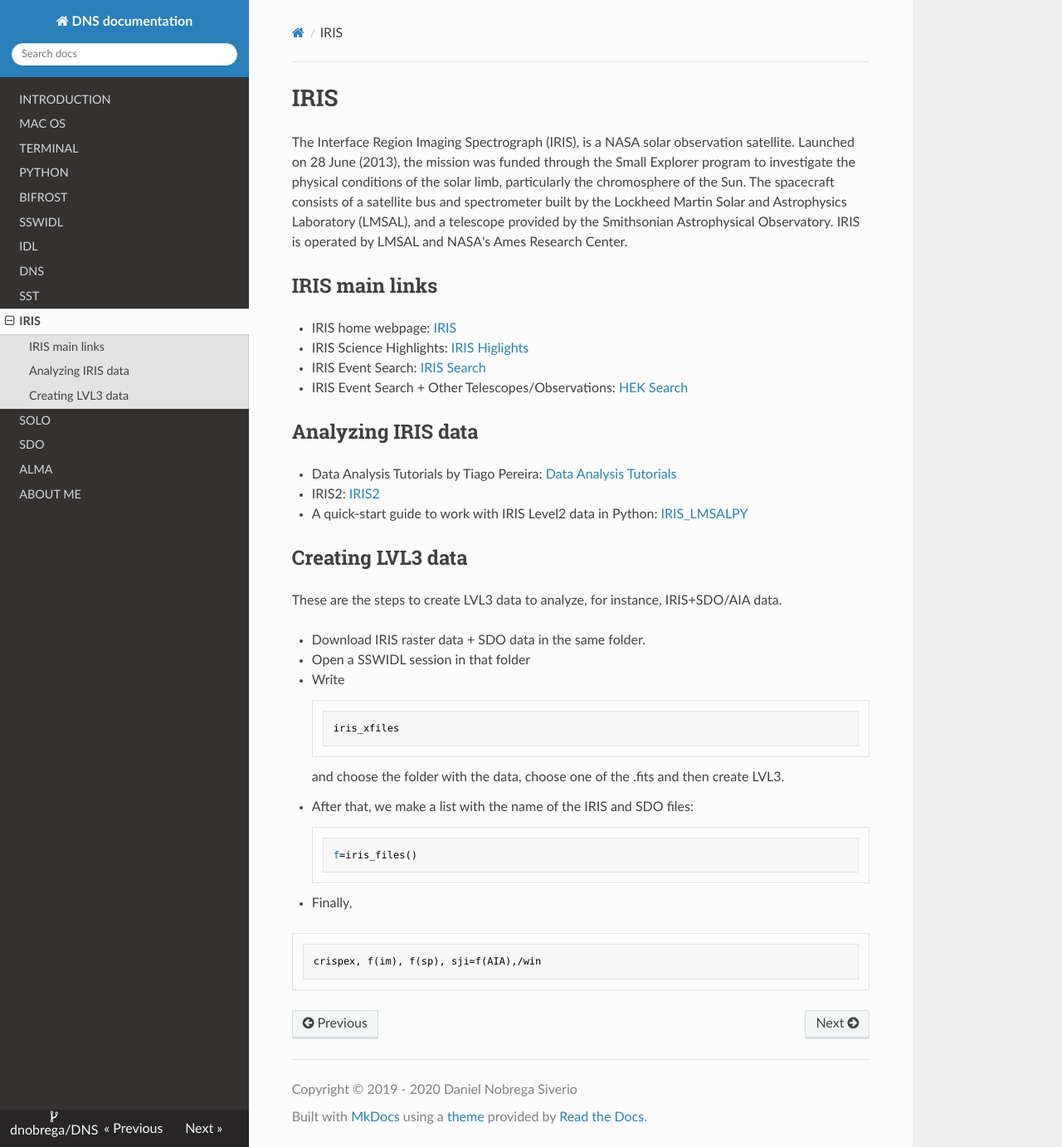
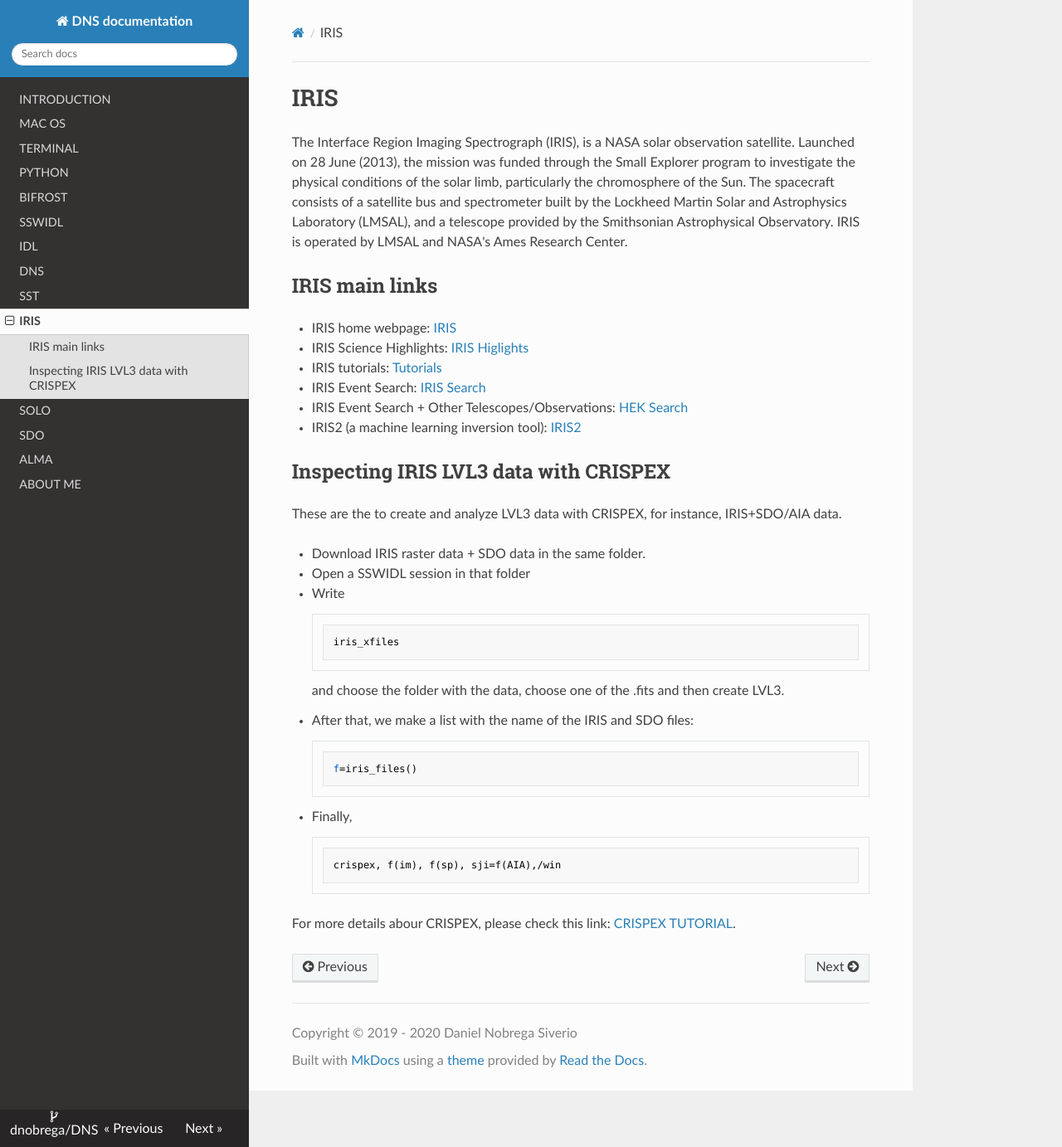
Before and after one commit to dnobrega/DNS, an MkDocs documentation site: the page built from docs/IRIS.md, in a window 1280 px wide and 1383 px high. Shown: the whole window at 83% size. Built offline with MkDocs 1.6.1, drawn with Linux system fonts in a browser that asks for light colours; nearby versions of some CDN libraries.

Commit message:
Update IRIS.md

````diff
--- a/docs/IRIS.md
+++ b/docs/IRIS.md
@@ -6,18 +6,15 @@ The Interface Region Imaging Spectrograph (IRIS), is a NASA solar observation sa
 
 - IRIS home webpage: [IRIS](https://iris.lmsal.com/)
 - IRIS Science Highlights: [IRIS Higlights](http://iris.lmsal.com/science_highlights/)
+- IRIS tutorials: [Tutorials](https://iris.lmsal.com/tutorials.html)
 - IRIS Event Search: [IRIS Search](https://iris.lmsal.com/search/)
 - IRIS Event Search + Other Telescopes/Observations: [HEK Search](http://www.lmsal.com/heksearch/)
-
-## Analyzing IRIS data
-- Data Analysis Tutorials by Tiago Pereira: [Data Analysis Tutorials](https://folk.uio.no/tiago/iris9/exercises/index.html)
-- IRIS2: [IRIS2](https://iris.lmsal.com/iris2/)
-- A quick-start guide to work with IRIS Level2 data in Python: [IRIS_LMSALPY](https://iris.lmsal.com/itn45/)
+- IRIS2 (a machine learning inversion tool): [IRIS2](https://iris.lmsal.com/iris2/)
 
 
-## Creating LVL3 data
+## Inspecting IRIS LVL3 data with CRISPEX
 
-These are the steps to create LVL3 data to analyze, for instance, IRIS+SDO/AIA data.
+These are the to create and analyze LVL3 data with CRISPEX, for instance, IRIS+SDO/AIA data.
 
 - Download IRIS raster data + SDO data in the same folder.
 - Open a SSWIDL session in that folder
@@ -33,7 +30,9 @@ f=iris_files()
 ```
 
 - Finally,
-
 ``` IDL
 crispex, f(im), f(sp), sji=f(AIA),/win
 ```
+
+
+For more details abour CRISPEX, please check this link: [CRISPEX TUTORIAL](https://www.lmsal.com/iris_science/doc?cmd=dcur&proj_num=IS0561&file_type=pdf).
````
